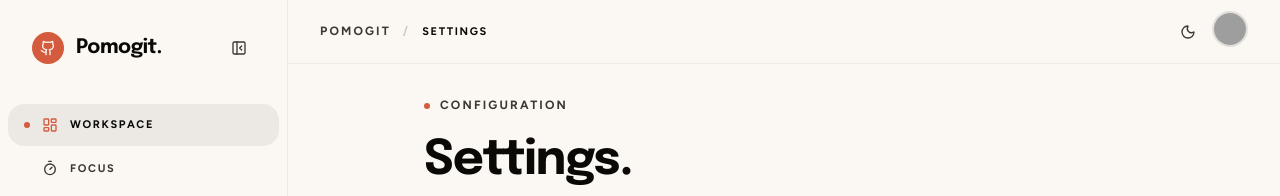
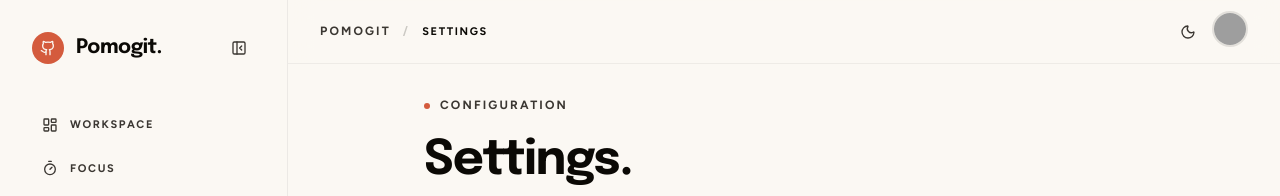
Before and after one commit to zacknguyn/pomodoro-timer, a React (Vite) app in the folder frontend/: page /app/settings in a window 1280 px wide. Shown: the top 196 px of the page. Built offline with nearby package versions, Linux system fonts and the light colour scheme; no server answers; sample sign-in values are in the browser's storage; grey boxes are pictures that could not be loaded.

Commit message:
Finalize

```diff
--- a/frontend/src/components/Sidebar.jsx
+++ b/frontend/src/components/Sidebar.jsx
@@ -89,7 +89,7 @@ const Sidebar = ({ open, onClose, collapsed, onToggleCollapse }) => {
         {/* Nav */}
         <nav className="flex-1 px-2 py-2 space-y-0.5">
           {allNavItems.map(({ icon: Icon, label, to }) => (
-            <NavLink key={to} to={to} end={to === '/'}
+            <NavLink key={to} to={to} end
               onClick={handleNavClick}
               title={collapsed ? label : undefined}
               className={({ isActive }) =>
--- a/frontend/src/pages/GitHubCallbackScreen.jsx
+++ b/frontend/src/pages/GitHubCallbackScreen.jsx
@@ -9,7 +9,7 @@ const GitHubCallbackScreen = () => {
   const error = params.get("error");
 
   useEffect(() => {
-    const t = setTimeout(() => navigate("/settings"), 2500);
+    const t = setTimeout(() => navigate("/app/settings"), 2500);
     return () => clearTimeout(t);
   }, [navigate]);
 
```
